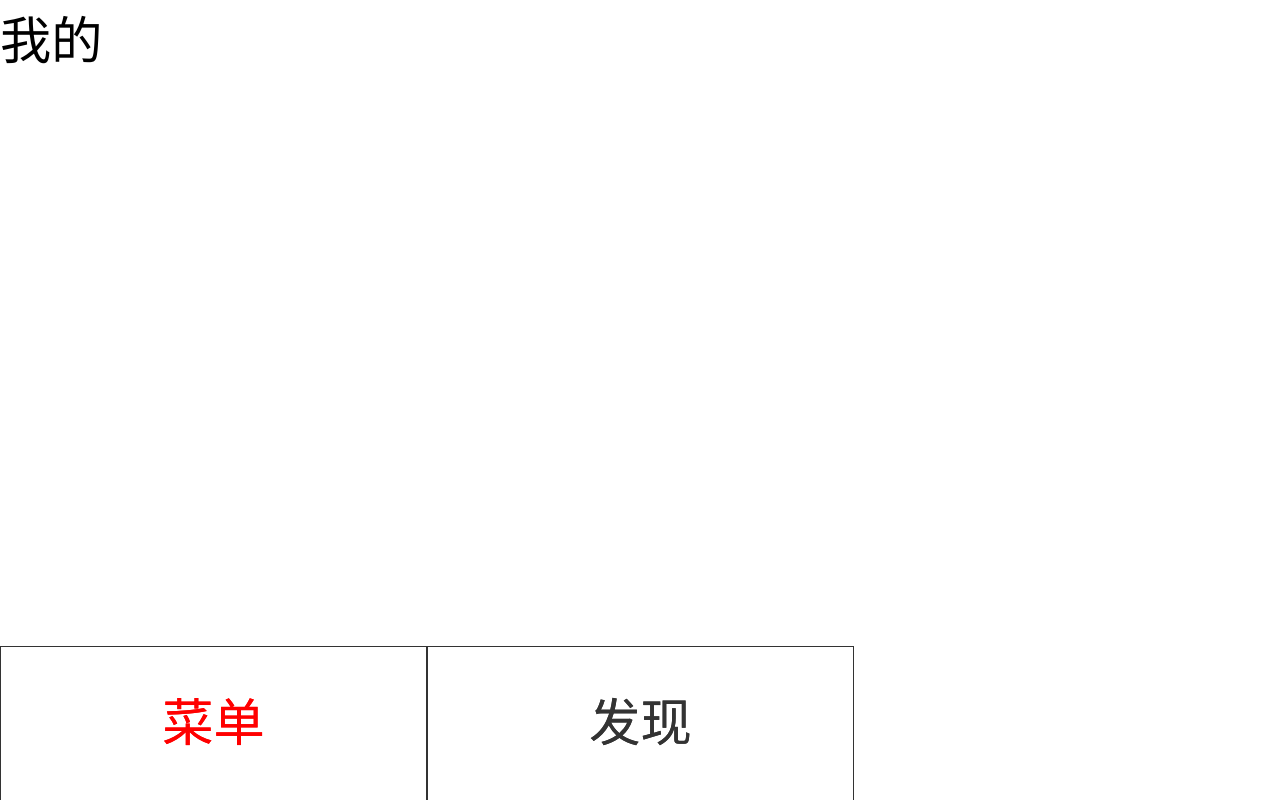
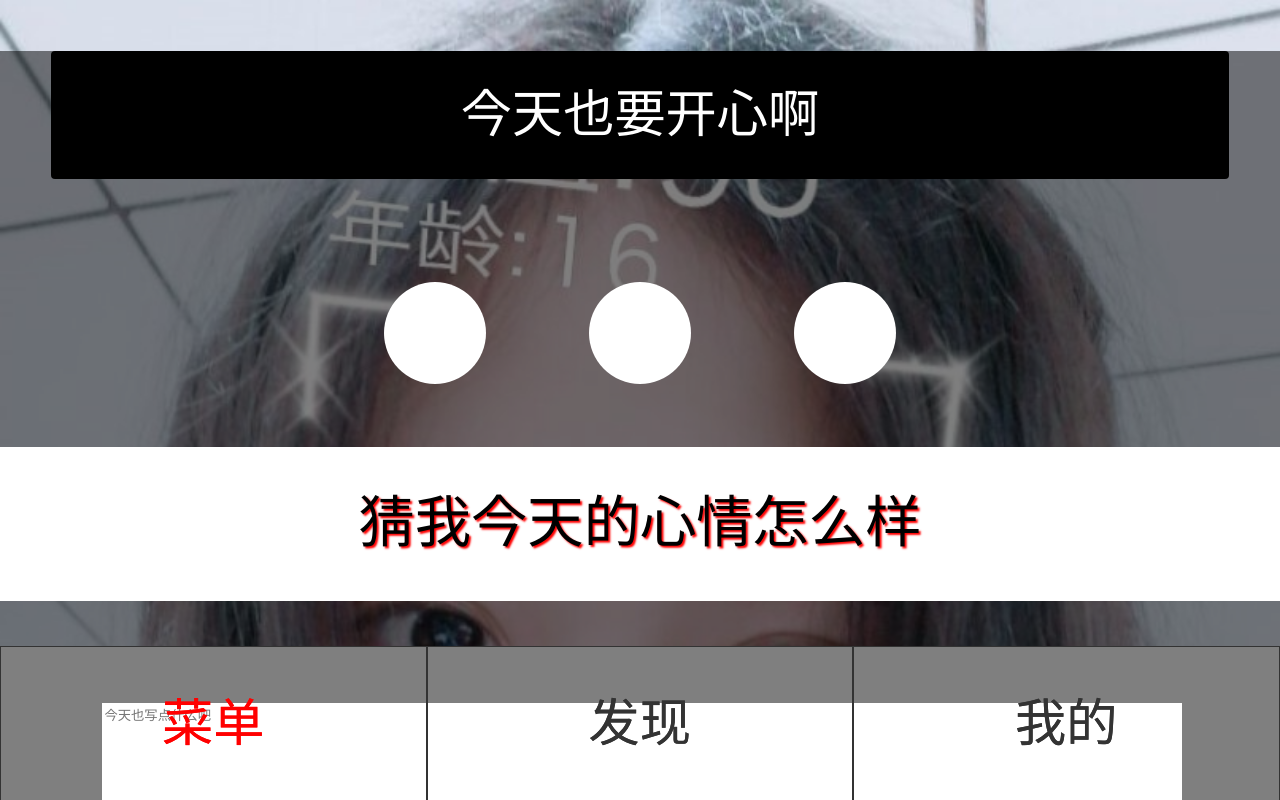
Before and after one commit to kukuboy/kitchen, a Vue app: page /#/mine in a window 1280 px wide. Built offline with nearby package versions, Linux system fonts and the light colour scheme.

Commit message:
发布心情

```diff
--- /dev/null
+++ b/src/components/MyMood.vue
@@ -0,0 +1,117 @@
+<!--
+ * @作者： 丁亚辉
+ * @日期： 2020/1/2 18:55
+-->
+
+<template>
+  <div id="MyMood">
+    <div class="title">今天也要开心啊</div>
+    <div class="star" ref="star">
+      <div class="ball" ref="ball" @click="clickB(item,index)" v-for="(item, index) in mood" :key=index></div>
+    </div>
+    <div class="value">{{value}}</div>
+    <textarea class="text" placeholder="今天也写点什么吧" v-model="text_value"></textarea>
+    <button class="button">发布</button>
+  </div>
+</template>
+
+<script>
+export default {
+  name: 'MyMood',
+  props: {
+    mood: Array
+  },
+  data () {
+    return {
+      value: '猜我今天的心情怎么样',
+      text_value: ''
+    }
+  },
+  mounted () {
+    this.init()
+  },
+  methods: {
+    init () {
+      let ball = this.$refs.ball
+      let star = this.$refs.star
+      let l = parseInt(25 / this.mood.length)
+      l = l > 2 ? 2 : l
+      for (let i of ball) {
+        i.style.width = l + 'rem'
+        i.style.height = l + 'rem'
+      }
+      star.style.marginLeft = (25 - ((l + 2) * this.mood.length)) / 2 + 'rem'
+    },
+    clickB (item, index) {
+      let ball = this.$refs.ball
+      for (let i in ball) {
+        ball[i].style.backgroundColor = '#FFFFFF'
+        if (i <= index) {
+          ball[i].style.backgroundColor = 'red'
+        }
+      }
+      this.value = item.value
+    }
+  }
+}
+</script>
+
+<style scoped>
+  #MyMood {
+    position: relative;
+    background-color: rgba(0, 0, 0, 0.5);
+  }
+
+  #MyMood .star {
+    left: 0;
+    top: 0;
+  }
+
+  #MyMood .star .ball {
+    width: 1rem;
+    height: 1rem;
+    border-radius: 50%;
+    display: inline-block;
+    background-color: #FFFFFF;
+    margin: 1rem;
+  }
+
+  #MyMood .value {
+    width: 25rem;
+    text-align: center;
+    height: 3rem;
+    background-color: #FFFFFF;
+    line-height: 3rem;
+    font-size: 1.1rem;
+    text-shadow: 2px 2px 2px red;
+  }
+
+  #MyMood .text {
+    width: 21rem;
+    height: 10rem;
+    border: 0;
+    outline: none;
+    margin: 2rem;
+  }
+  #MyMood .button{
+    width: 23rem;
+    margin: 1rem;
+    border: 0;
+    border-radius: 4px;
+    background-color: #FF332E;
+    color: #FFFFFF;
+    height: 2.5rem;
+    line-height: 2.5rem;
+  }
+  #MyMood .title{
+    width: 23rem;
+    margin: 1rem;
+    text-align: center;
+    border: 0;
+    border-radius: 4px;
+    background-color: #000000;
+    color: #FFFFFF;
+    height: 2.5rem;
+    line-height: 2.5rem;
+  }
+</style>
--- a/src/components/MyTab.vue
+++ b/src/components/MyTab.vue
@@ -27,7 +27,7 @@ export default {
       let MyTab = this.$refs.MyTab
       tab[0].className += ' active'
       for (let i of tab) {
-        i.style.width = parseInt(MyTab.clientWidth / this.data.length) - 1 + 'px'
+        i.style.width = parseInt(MyTab.clientWidth / this.data.length) - 1.5 + 'px'
       }
     },
     clickP (index) {
@@ -56,7 +56,6 @@ export default {
   }
 
   #MyTab .tab {
-    border: 0.5px;
     height: 3rem;
     display: inline-block;
     color: #333333;
--- a/src/pages/views/mine.vue
+++ b/src/pages/views/mine.vue
@@ -6,15 +6,32 @@
 
 <template>
   <div id="mine">
-    我的
+    <MyMood :mood="mood"></MyMood>
   </div>
 </template>
 
 <script>
+import MyMood from '../../components/MyMood'
+
 export default {
   name: 'mine',
+  components: {
+    MyMood
+  },
   data () {
-    return {}
+    return {
+      mood: [
+        {
+          value: '心情不好'
+        },
+        {
+          value: '心情还行'
+        },
+        {
+          value: '心情超好'
+        }
+      ]
+    }
   },
   mounted () {
   },
@@ -24,5 +41,12 @@ export default {
 
 <style scoped>
   #mine {
+    position: fixed;
+    top: 0;
+    left: 0;
+    bottom: 3rem;
+    right: 0;
+    background-size: cover;
+    background-image: url("../../common/image/chl.jpg");
   }
 </style>
```
